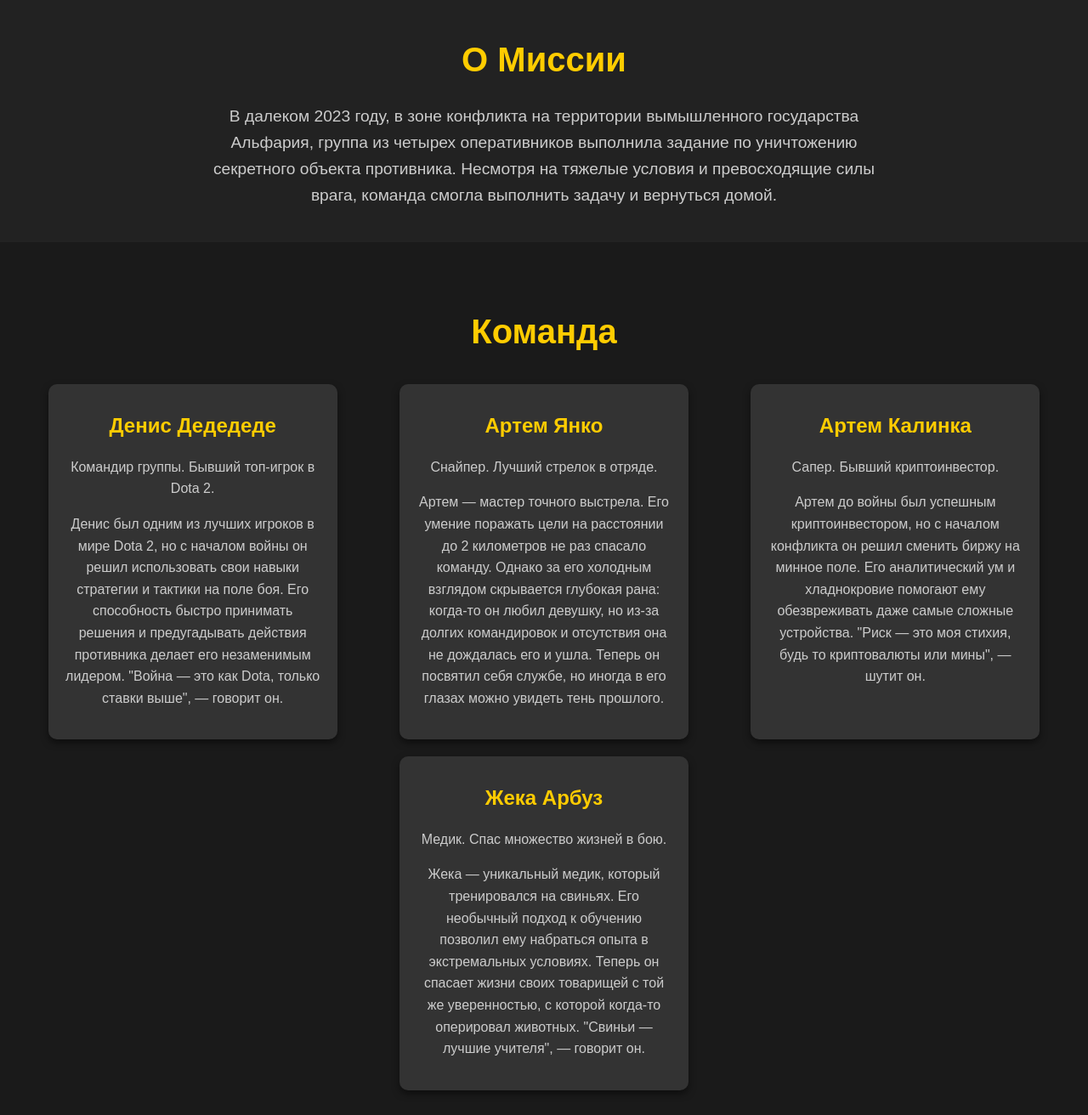
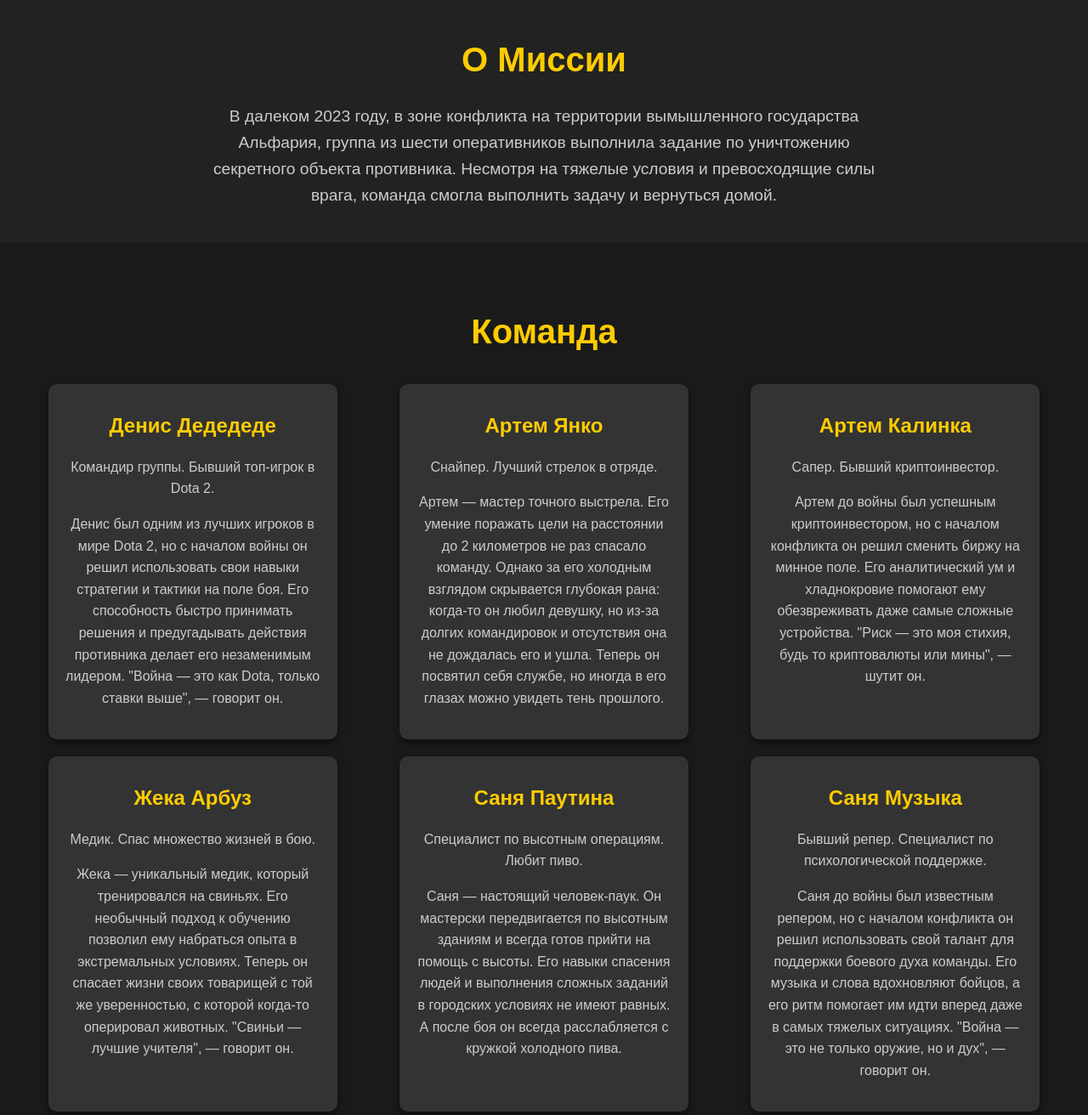
Before and after one commit to res661/kulak, a plain HTML site: page index.html in a window 1280 px wide. Shown: the part 360-1672 px from the top of the page at 85% size. Drawn offline with Linux system fonts and the light colour scheme.

Commit message:
Add files via upload

```diff
--- a/index.html
+++ b/index.html
@@ -273,7 +273,7 @@
     <section class="mission">
         <h2>О Миссии</h2>
         <p>
-            В далеком 2023 году, в зоне конфликта на территории вымышленного государства Альфария, группа из четырех оперативников выполнила задание по уничтожению секретного объекта противника. Несмотря на тяжелые условия и превосходящие силы врага, команда смогла выполнить задачу и вернуться домой.
+            В далеком 2023 году, в зоне конфликта на территории вымышленного государства Альфария, группа из шести оперативников выполнила задание по уничтожению секретного объекта противника. Несмотря на тяжелые условия и превосходящие силы врага, команда смогла выполнить задачу и вернуться домой.
         </p>
     </section>
 
@@ -304,6 +304,18 @@
                 <h3>Жека Арбуз</h3>
                 <p>Медик. Спас множество жизней в бою.</p>
                 <p>Жека — уникальный медик, который тренировался на свиньях. Его необычный подход к обучению позволил ему набраться опыта в экстремальных условиях. Теперь он спасает жизни своих товарищей с той же уверенностью, с которой когда-то оперировал животных. "Свиньи — лучшие учителя", — говорит он.</p>
+            </div>
+            <!-- Член команды 5 -->
+            <div class="member">
+                <h3>Саня Паутина</h3>
+                <p>Специалист по высотным операциям. Любит пиво.</p>
+                <p>Саня — настоящий человек-паук. Он мастерски передвигается по высотным зданиям и всегда готов прийти на помощь с высоты. Его навыки спасения людей и выполнения сложных заданий в городских условиях не имеют равных. А после боя он всегда расслабляется с кружкой холодного пива.</p>
+            </div>
+            <!-- Член команды 6 -->
+            <div class="member">
+                <h3>Саня Музыка</h3>
+                <p>Бывший репер. Специалист по психологической поддержке.</p>
+                <p>Саня до войны был известным репером, но с началом конфликта он решил использовать свой талант для поддержки боевого духа команды. Его музыка и слова вдохновляют бойцов, а его ритм помогает им идти вперед даже в самых тяжелых ситуациях. "Война — это не только оружие, но и дух", — говорит он.</p>
             </div>
         </div>
     </section>
@@ -337,7 +349,9 @@
             <img src="https://i.imgur.com/vWQXYzF.jpeg" alt="Фото 1">
             <img src="https://i.imgur.com/HOBXUvA.jpeg" alt="Фото 2">
             <img src="https://i.imgur.com/vW2MPXC.jpeg" alt="Фото 3">
-            <img src="https://i.imgur.com/PTVzVmo.jpeg" alt="Фото 4">
+            <img src="https://i.imgur.com/WS6NnSz.jpeg" alt="Фото 4">
+            <img src="https://i.imgur.com/2wFYkCi.jpeg" alt="Фото 5">
+            <img src="https://i.imgur.com/FUTnB0e.jpeg" alt="Фото 6">
         </div>
     </section>
 
```
